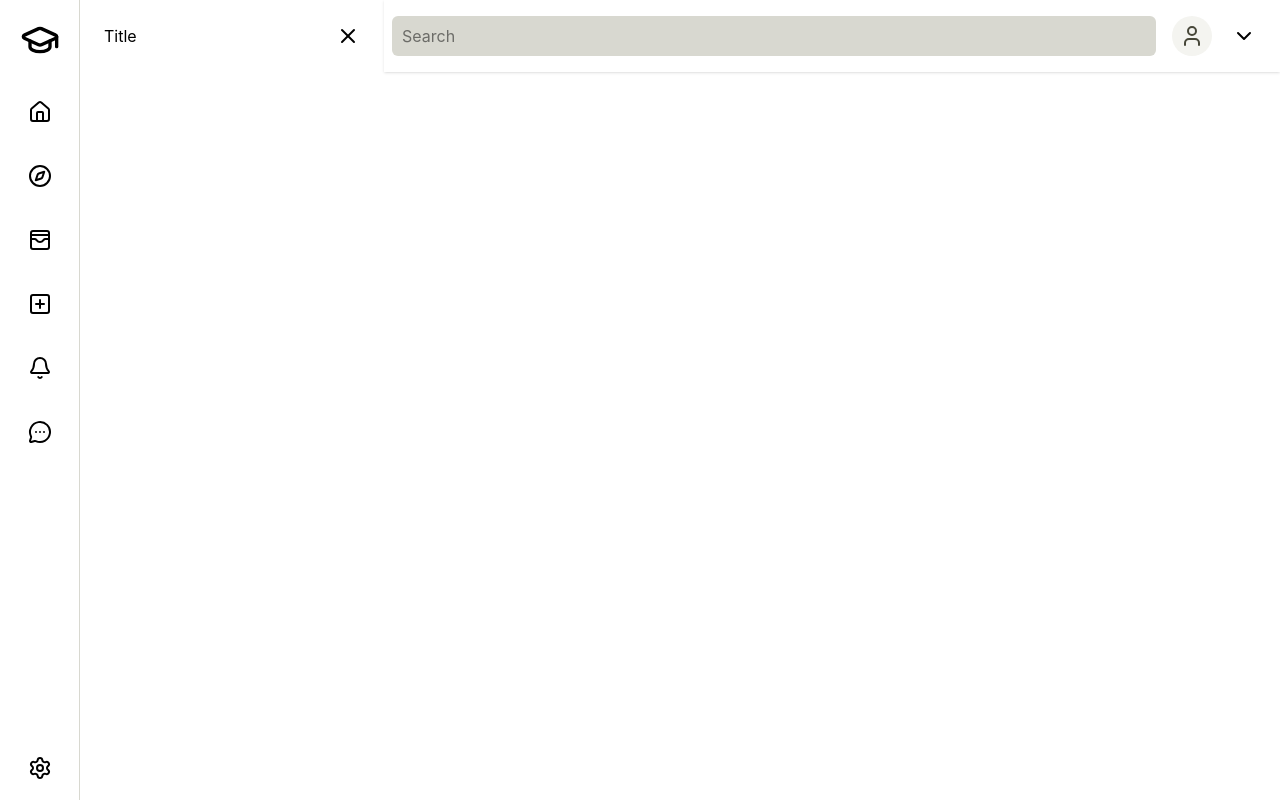
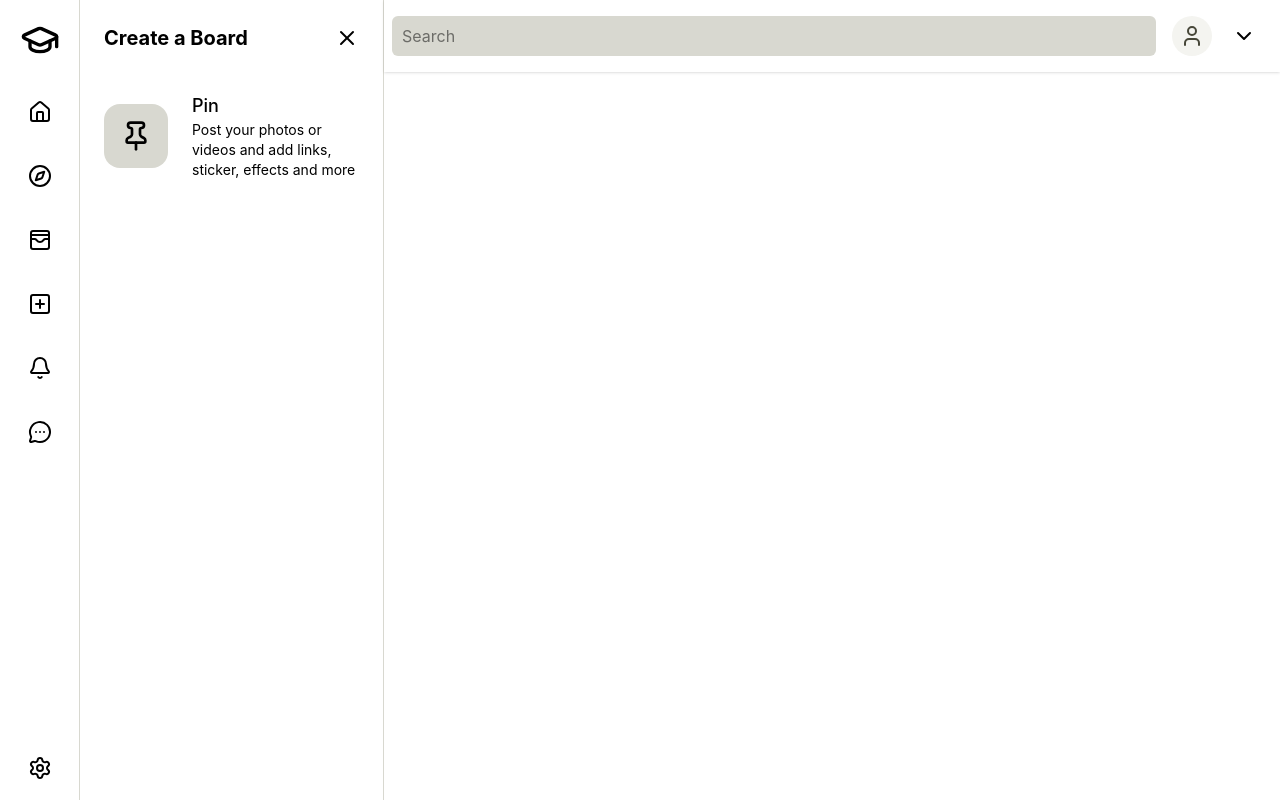
Before and after one commit to Ferdin/canterest, a React (Vite) app: page / in a window 1280 px wide. Both pictures are taken after a click on the icon 40 px from the left and 240 px from the top of the page. Built offline with nearby package versions, Linux system fonts and the light colour scheme.

Commit message:
add ExpandBoard component

```diff
--- a/src/App.tsx
+++ b/src/App.tsx
@@ -19,7 +19,7 @@ function App() {
           <ExpandBoard />
         </div>
       )}
-      <div className={`${activeMenu ? `w-[70%]` : `w-[95%]`} transition`}>
+      <div className={`${activeMenu ? `w-[70%]` : `w-full`} transition`}>
         <MainNav />
         <Board />
       </div>
--- a/src/app/store.ts
+++ b/src/app/store.ts
@@ -1,4 +1,5 @@
 import { configureStore } from "@reduxjs/toolkit";
+// The name uiReducer is completely arbitrary. You could use even banana instead.
 import uiReducer from "../features/ui/uiSlice";
 
 export const store = configureStore({
--- /dev/null
+++ b/src/components/CreateBoard/PinCreation/index.tsx
@@ -0,0 +1,19 @@
+import { Pin } from "lucide-react";
+
+export default function PinCreation() {
+  return (
+    <>
+      <div className="flex items-center px-6 gap-6">
+        <div className="flex items-center justify-center bg-olive-300 rounded-2xl">
+          <Pin className="w-16 h-16 px-4" />
+        </div>
+        <div className="flex flex-col">
+          <h4 className="text-lg font-medium">Pin</h4>
+          <p className="text-sm">
+            Post your photos or videos and add links, sticker, effects and more
+          </p>
+        </div>
+      </div>
+    </>
+  );
+}
--- a/src/components/ExpandBoard/index.tsx
+++ b/src/components/ExpandBoard/index.tsx
@@ -1,18 +1,29 @@
 import { X } from "lucide-react";
-import { useDispatch } from "react-redux";
-import { setActiveMenu } from "../../features/ui/uiSlice";
+import { useDispatch, useSelector } from "react-redux";
+import { closeMenu } from "../../features/ui/uiSlice";
+import type { RootState } from "../../app/store";
+import { menuTitles } from "../../features/ui/uiConfig";
+import NotificationWrapper from "../NotificationWrapper";
+import PinCreation from "../CreateBoard/PinCreation";
 
 export default function ExpandBoard() {
   const dispatch = useDispatch();
+
+  const activeMenu = useSelector((state: RootState) => state.ui.activeMenu);
   return (
-    <div className="min-h-screen sticky top-0 bg-white">
+    <div className="min-h-screen sticky top-0 bg-white border-r border-olive-300">
       <div className="flex justify-between items-center px-6 py-6 w-full">
-        <h2>Title</h2>
+        <h2 className="font-bold text-xl">
+          {activeMenu ? menuTitles[activeMenu] : ""}
+        </h2>
         <X
-          className="cursor-pointer"
-          onClick={() => dispatch(setActiveMenu(null))}
+          className="cursor-pointer hover:bg-olive-300 hover:rounded-md"
+          onClick={() => dispatch(closeMenu())}
         />
       </div>
+      <NotificationWrapper>
+        <PinCreation />
+      </NotificationWrapper>
     </div>
   );
 }
--- /dev/null
+++ b/src/components/NotificationWrapper/index.tsx
@@ -0,0 +1,11 @@
+import type { ReactNode } from "react";
+
+interface NotificationWrapperProps {
+  children: ReactNode;
+}
+
+export default function NotificationWrapper({
+  children,
+}: NotificationWrapperProps) {
+  return <div className="flex flex-col py-4">{children}</div>;
+}
--- /dev/null
+++ b/src/features/ui/uiConfig.ts
@@ -0,0 +1,8 @@
+import type { ActiveMenu } from "./uiSlice";
+
+export const menuTitles: Record<Exclude<ActiveMenu, null>, string> = {
+  createBoard: "Create a Board",
+  notification: "Notifications",
+  message: "Messages",
+  settings: "Settings",
+};
```
